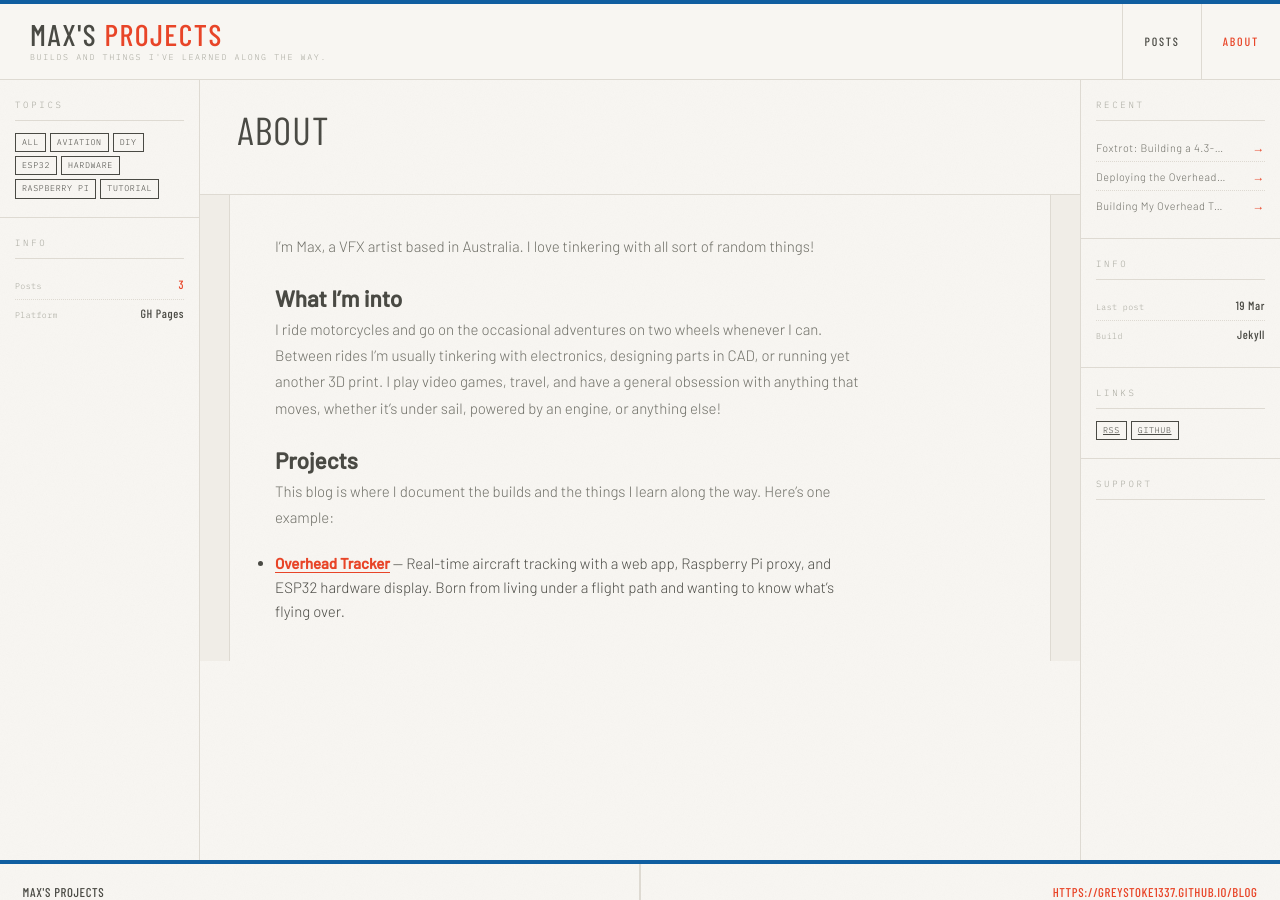
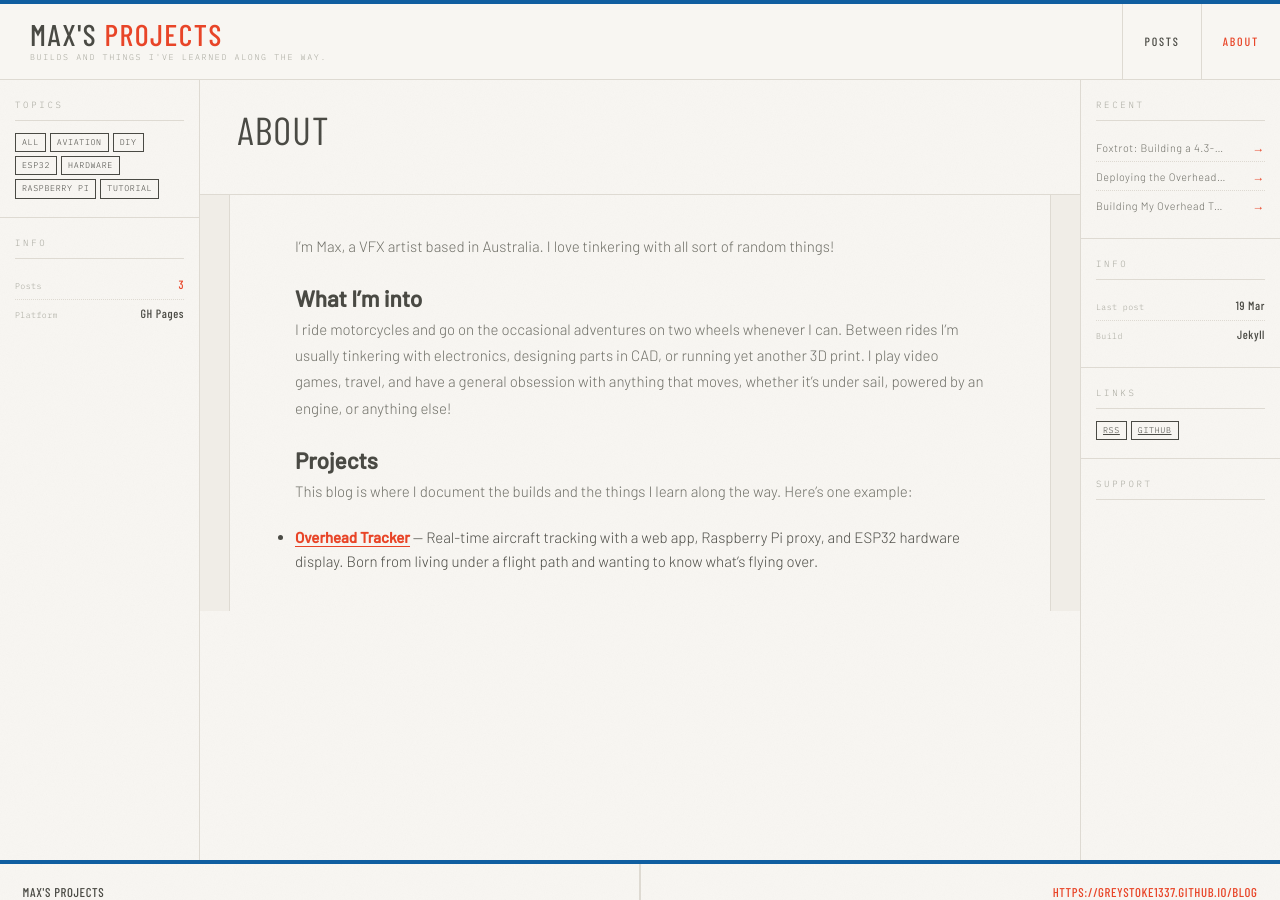
Before and after one commit to greystoke1337/blog, a Jekyll site: the page built from about.md, in a window 1280 px wide and 900 px high. Built offline with Jekyll 4.4.1, drawn with Linux system fonts in a browser that asks for light colours; some web fonts are replaced.

Commit message:
Center article body and widen max-width from 680px to 780px
The article-body was left-aligned within the main column, leaving
dead space on the right on wide screens. Adding margin: 0 auto
centers it, and bumping max-width to 780px better fills the
available horizontal space while staying within readable line length.

https://claude.ai/code/session_01B8hkLfnG6ankGuidB1DpxK

```diff
--- a/assets/css/style.scss
+++ b/assets/css/style.scss
@@ -585,8 +585,9 @@
 
   .article-body {
     padding: 2.5rem 3rem;
-    max-width: 680px;
+    max-width: 780px;
     min-width: 0;
+    margin: 0 auto;
   }
 
   .article-body p {
```
